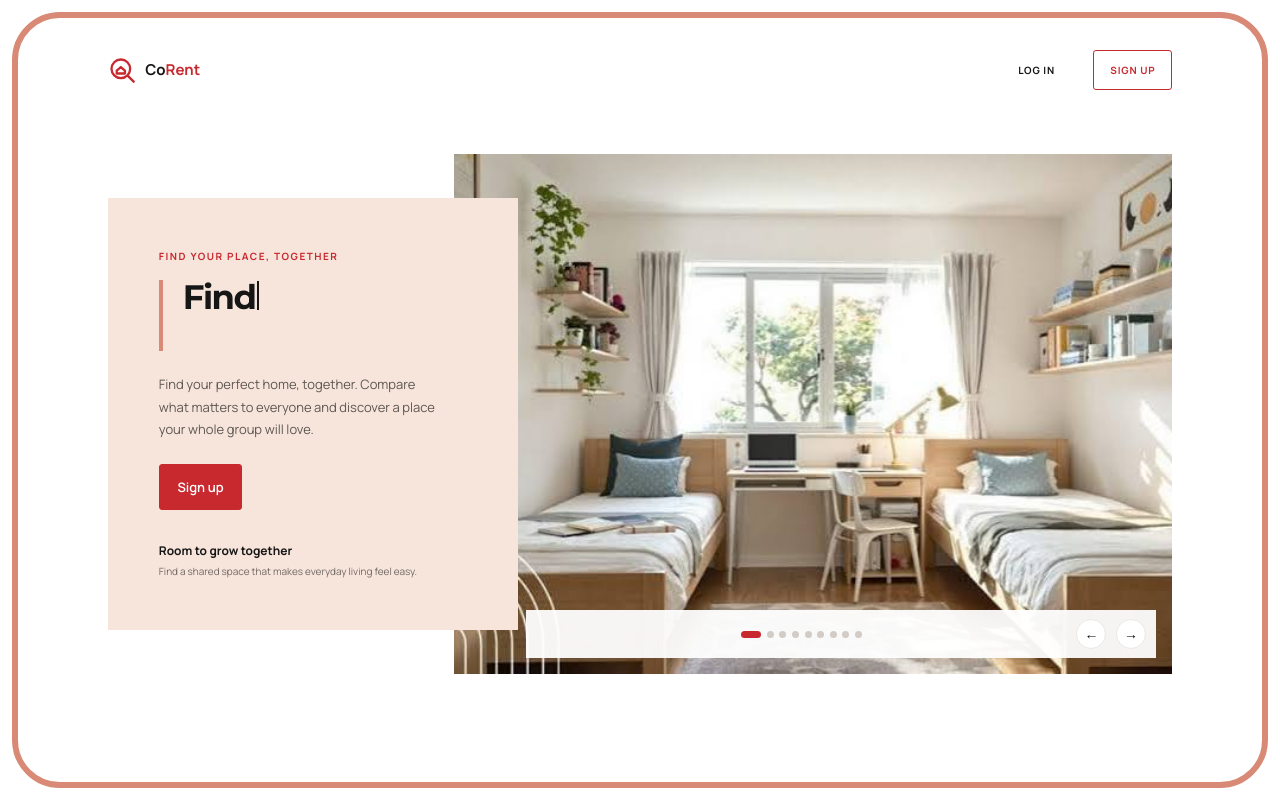
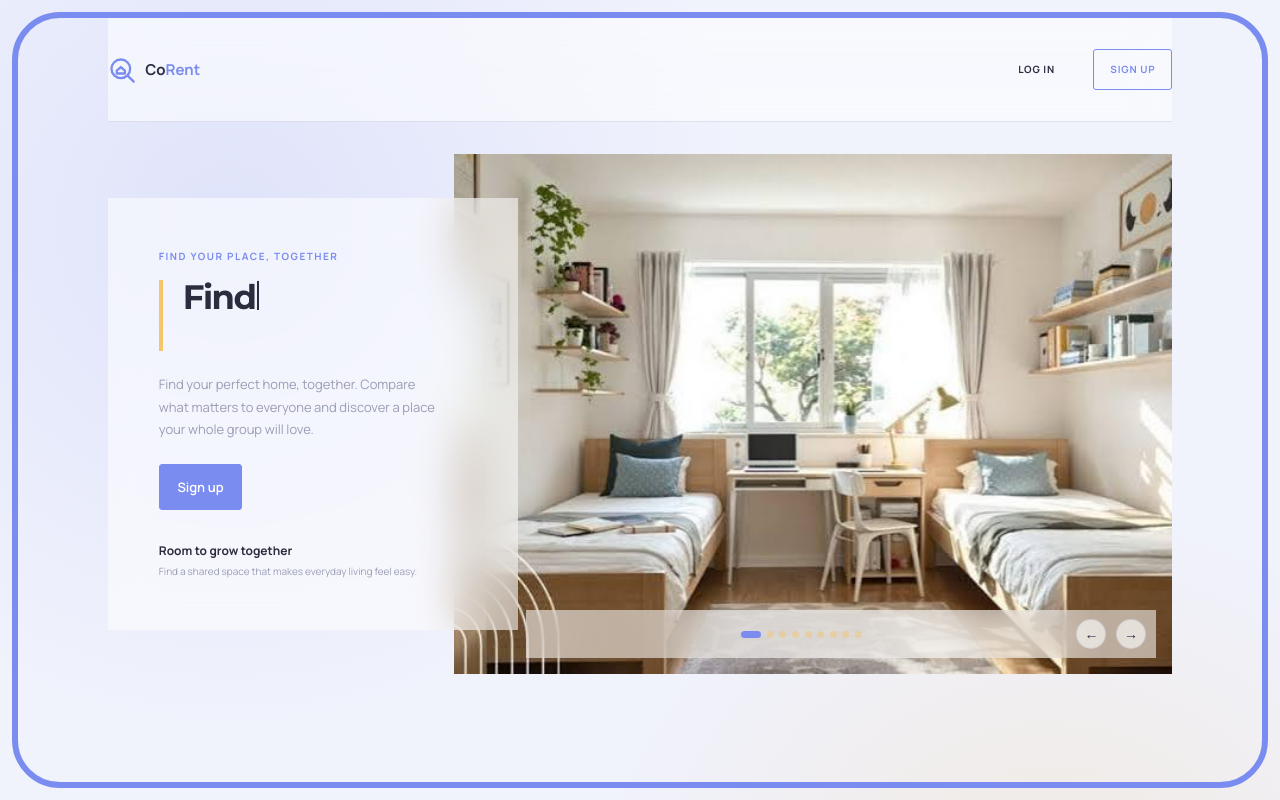
Before and after one commit to John-7-7/corent, a Vue app: page / in a window 1280 px wide. Shown: the top 800 px of the page. Built offline with nearby package versions, Linux system fonts and the light colour scheme.

Commit message:
Edit colour palette

```diff
--- a/src/components/AppSidebar.vue
+++ b/src/components/AppSidebar.vue
@@ -34,12 +34,13 @@ const links = [
 .sidebar {
   width: 220px;
   flex: none;
-  background: #fff;
+  background: var(--glass);
   border-right: 1px solid var(--line);
   padding: 0 0.75rem 1rem;
   position: sticky;
   top: 0;
   height: 100vh;
+  backdrop-filter: var(--glass-blur);
 }
 .brand {
   display: flex;
@@ -61,7 +62,7 @@ ul { list-style: none; margin: 0; padding: 0; display: grid; gap: 4px; }
   gap: 0.65rem;
   padding: 0.6rem 0.75rem;
   border-radius: 10px;
-  color: #555;
+  color: var(--text);
   font-size: 13px;
   font-weight: 600;
   text-decoration: none;
--- a/src/components/profile/AccountSettings.vue
+++ b/src/components/profile/AccountSettings.vue
@@ -54,6 +54,7 @@ function closeDialog() {
 <style scoped>
 .account {
   background: var(--cr-surface);
+  backdrop-filter: var(--cr-glass-blur);
   border: 1px solid var(--cr-border);
   border-radius: var(--cr-radius-card);
   box-shadow: var(--cr-shadow-card);
--- a/src/components/profile/DeleteAccountDialog.vue
+++ b/src/components/profile/DeleteAccountDialog.vue
@@ -113,6 +113,7 @@ function confirm() {
   padding: 24px;
   border-radius: 14px;
   background: var(--cr-surface);
+  backdrop-filter: var(--cr-glass-blur);
   box-shadow: 0 20px 50px rgb(0 0 0 / 20%);
   color: var(--cr-text);
 }
--- a/src/components/profile/PrefCard.vue
+++ b/src/components/profile/PrefCard.vue
@@ -27,6 +27,7 @@ defineProps({
 <style scoped>
 .pref-card {
   background: var(--cr-surface);
+  backdrop-filter: var(--cr-glass-blur);
   border: 1px solid var(--cr-border);
   border-radius: var(--cr-radius-card);
   box-shadow: var(--cr-shadow-card);
--- a/src/components/profile/ProfileSummary.vue
+++ b/src/components/profile/ProfileSummary.vue
@@ -103,6 +103,7 @@ const locationLabels = computed(() =>
 <style scoped>
 .summary {
   background: var(--cr-surface);
+  backdrop-filter: var(--cr-glass-blur);
   border: 1px solid var(--cr-border);
   border-radius: var(--cr-radius-card);
   box-shadow: var(--cr-shadow-card);
--- a/src/components/profile/theme.css
+++ b/src/components/profile/theme.css
@@ -2,28 +2,29 @@
    src/corent.css (--red, --bg, ...) and fall back to the same palette if a
    component is rendered without it. */
 :root {
-  --cr-accent: var(--red, #c8292f);
-  --cr-accent-hover: var(--red-dark, #a81f25);
-  --cr-accent-soft: var(--red-tint, #fbe9e8);
-  --cr-dark: var(--ink, #171717);
-  --cr-text: var(--text, #161616);
-  --cr-muted: #6b6b6b;
-  --cr-subtle: #8c8c8c;
+  --cr-accent: var(--red, #7b8cf0);
+  --cr-accent-hover: var(--red-dark, #6576dc);
+  --cr-accent-soft: var(--red-tint, rgb(123 140 240 / 14%));
+  --cr-dark: var(--ink, #2a2d3e);
+  --cr-text: var(--text, #2a2d3e);
+  --cr-muted: var(--muted, #9a9db5);
+  --cr-subtle: var(--disabled, #b5b8c9);
   --cr-border: var(--line, #ebe8e6);
   --cr-border-strong: var(--chip-line, #dcd8d4);
   --cr-bg: var(--bg, #f6f5f4);
-  --cr-surface: #ffffff;
+  --cr-surface: var(--glass, rgb(255 255 255 / 55%));
   --cr-track: #e5e5e5;
   --cr-warning: var(--warn, #8a5a00);
   --cr-warning-soft: var(--warn-tint, #fdf1d6);
-  --cr-error: #c4001f;
-  --cr-error-soft: #fdecee;
+  --cr-error: var(--error, #c4001f);
+  --cr-error-soft: var(--error-tint, #fdecee);
   --cr-success: var(--ok, #2e7d5b);
   --cr-success-soft: var(--ok-tint, #e2f3ea);
   --cr-radius-card: 12px;
   --cr-radius-control: 8px;
   --cr-shadow-card: 0 1px 2px rgb(0 0 0 / 4%), 0 1px 3px rgb(0 0 0 / 6%);
-  --cr-focus-ring: 0 0 0 3px rgb(200 41 47 / 25%);
+  --cr-glass-blur: var(--glass-blur, blur(20px));
+  --cr-focus-ring: 0 0 0 3px rgb(123 140 240 / 25%);
   --cr-font:
     var(--font, 'Manrope'), system-ui, -apple-system, 'Segoe UI', Roboto, 'Helvetica Neue', Arial,
     sans-serif;
--- a/src/corent.css
+++ b/src/corent.css
@@ -1,18 +1,24 @@
 @import url('https://fonts.googleapis.com/css2?family=Manrope:wght@400;500;600;700;800&family=Montserrat:wght@400;500;600;700;800&display=swap');
 
 :root {
-  --red: #c8292f;
-  --red-dark: #a81f25;
-  --red-tint: #fbe9e8;
-  --red-disabled: #ebbcbc;
-  --bg: #f6f5f4;
-  --card: #ffffff;
-  --line: #ebe8e6;
-  --chip-line: #dcd8d4;
-  --text: #161616;
-  --muted: #8c8883;
-  --soft: #efeeec;
-  --ink: #171717;
+  --red: #7b8cf0;
+  --red-dark: #6576dc;
+  --red-tint: rgb(123 140 240 / 14%);
+  --red-disabled: #b5b8c9;
+  --error: #c8292f;
+  --error-tint: #fbe9e8;
+  --bg: #f0f2fc;
+  --card: rgb(255 255 255 / 55%);
+  --glass: rgb(255 255 255 / 55%);
+  --glass-blur: blur(20px);
+  --line: rgb(93 103 151 / 16%);
+  --chip-line: rgb(93 103 151 / 24%);
+  --text: #2a2d3e;
+  --muted: #9a9db5;
+  --soft: rgb(123 140 240 / 9%);
+  --ink: #2a2d3e;
+  --disabled: #b5b8c9;
+  --highlight: #f5c46b;
   --ok: #2e7d5b;
   --ok-tint: #e2f3ea;
   --warn: #8a5a00;
@@ -59,7 +65,12 @@ button, input, select { font: inherit; }
 /* ---------- App shell ---------- */
 .shell { display: flex; min-height: 100vh; }
 .shell-main { flex: 1; min-width: 0; }
-.page-head { background: #fff; border-bottom: 1px solid var(--line); padding: 1rem 1.5rem; }
+.page-head {
+  background: var(--glass);
+  border-bottom: 1px solid var(--line);
+  padding: 1rem 1.5rem;
+  backdrop-filter: var(--glass-blur);
+}
 .page-head p { color: var(--muted); font-size: 12.5px; margin-top: 2px; }
 .content { padding: 1.25rem 1.5rem 3rem; }
 .stack { max-width: 520px; margin: 0 auto; display: flex; flex-direction: column; gap: 0.75rem; }
@@ -75,7 +86,8 @@ button, input, select { font: inherit; }
   border-radius: 12px;
   padding: 1rem;
   border: 1px solid var(--line);
-  box-shadow: 0 1px 2px rgba(0, 0, 0, 0.04);
+  box-shadow: 0 8px 24px rgb(42 45 62 / 5%);
+  backdrop-filter: var(--glass-blur);
 }
 .card-sub { font-size: 11px; color: var(--muted); margin-top: 2px; }
 .eyebrow { font-size: 10px; font-weight: 700; letter-spacing: 0.06em; text-transform: uppercase; color: var(--muted); }
@@ -84,15 +96,15 @@ button, input, select { font: inherit; }
 /* ---------- Buttons ---------- */
 .btn {
   display: inline-flex; align-items: center; justify-content: center; gap: 0.4rem;
-  border-radius: 10px; border: 1px solid var(--chip-line); background: #fff; color: var(--text);
+  border-radius: 10px; border: 1px solid var(--chip-line); background: var(--glass); color: var(--text);
   padding: 0.55rem 0.95rem; font-size: 13px; font-weight: 600; cursor: pointer; text-decoration: none;
 }
 .btn:hover { background: var(--soft); }
 .btn-primary { background: var(--red); border-color: var(--red); color: #fff; }
 .btn-primary:hover { background: var(--red-dark); border-color: var(--red-dark); }
-.btn-primary:disabled { background: var(--red-disabled); border-color: var(--red-disabled); cursor: not-allowed; }
-.btn-danger { color: var(--red); border-color: var(--red); }
-.btn-danger:hover { background: var(--red-tint); }
+.btn-primary:disabled { background: var(--glass); border-color: var(--disabled); color: var(--disabled); cursor: not-allowed; }
+.btn-danger { color: var(--error); border-color: var(--error); }
+.btn-danger:hover { background: var(--error-tint); }
 .btn-block { width: 100%; padding: 0.8rem 1rem; }
 .btn-sm { padding: 0.35rem 0.7rem; font-size: 12px; }
 .icon-btn {
@@ -108,21 +120,21 @@ button, input, select { font: inherit; }
   letter-spacing: 0.06em; text-transform: uppercase; color: var(--muted);
 }
 .input {
-  width: 100%; background: #fff; color: var(--text); border: 1px solid var(--chip-line);
+  width: 100%; background: var(--glass); color: var(--text); border: 1px solid var(--chip-line);
   border-radius: 10px; padding: 0.7rem 0.9rem; font-size: 13.5px;
 }
-.input::placeholder { color: #b9b5b0; }
-.input:disabled { background: var(--soft); color: var(--muted); }
-.input.invalid { border-color: var(--red); background: var(--red-tint); }
+.input::placeholder { color: var(--muted); }
+.input:disabled { background: var(--soft); color: var(--disabled); }
+.input.invalid { border-color: var(--error); background: var(--error-tint); }
 .hint { font-size: 11px; color: var(--muted); margin-top: 0.3rem; }
-.field-error { font-size: 11.5px; color: var(--red); margin-top: 0.3rem; }
+.field-error { font-size: 11.5px; color: var(--error); margin-top: 0.3rem; }
 .grid-2 { display: grid; grid-template-columns: 1fr 1fr; gap: 0 0.75rem; }
 @media (max-width: 560px) { .grid-2 { grid-template-columns: 1fr; } }
 
 /* ---------- Chips ---------- */
 .chips { display: flex; flex-wrap: wrap; gap: 0.4rem; margin-top: 0.7rem; }
 .chip {
-  display: inline-flex; align-items: center; gap: 0.3rem; background: #fff;
+  display: inline-flex; align-items: center; gap: 0.3rem; background: var(--glass);
   border: 1px solid var(--chip-line); border-radius: 999px; color: #555;
   padding: 0.28rem 0.75rem; font-size: 11px; font-weight: 600; cursor: pointer;
 }
@@ -135,7 +147,7 @@ button, input, select { font: inherit; }
   border-radius: 999px; padding: 2px 9px; font-size: 11px; font-weight: 700;
 }
 .tag { display: inline-block; border-radius: 999px; padding: 2px 9px; font-size: 11px; font-weight: 600; background: var(--soft); color: #444; }
-.tag-red { background: var(--red-tint); color: var(--red); }
+.tag-red { background: var(--error-tint); color: var(--error); }
 .tag-ok { background: var(--ok-tint); color: var(--ok); }
 .tag-warn { background: var(--warn-tint); color: var(--warn); }
 
@@ -182,8 +194,8 @@ button, input, select { font: inherit; }
   background: rgba(23, 23, 23, 0.5); padding: 1rem;
 }
 .modal {
-  background: #fff; border-radius: 14px; width: min(520px, 100%); max-height: 90vh;
-  overflow-y: auto; padding: 1.25rem;
+  background: var(--glass); backdrop-filter: var(--glass-blur); border-radius: 14px;
+  width: min(520px, 100%); max-height: 90vh; overflow-y: auto; padding: 1.25rem;
 }
 
 /* ---------- Auth pages ---------- */
--- a/src/views/LandingView.vue
+++ b/src/views/LandingView.vue
@@ -265,13 +265,16 @@ onBeforeUnmount(() => {
 .landing {
   min-height: 100vh;
   padding: 12px;
-  background: #fff;
+  background:
+    radial-gradient(ellipse at 18% 18%, rgb(123 140 240 / 14%), transparent 32rem),
+    radial-gradient(ellipse at 82% 72%, rgb(245 196 107 / 18%), transparent 28rem),
+    var(--bg);
 }
 
 .landing-frame {
   min-height: min(840px, calc(100vh - 24px));
   padding: 0 clamp(1.25rem, 7vw, 7.5rem);
-  border: 6px solid #d88a76;
+  border: 6px solid var(--red);
   border-radius: 48px;
   overflow: hidden;
 }
@@ -282,6 +285,9 @@ onBeforeUnmount(() => {
   justify-content: space-between;
   min-height: 104px;
   gap: 1.5rem;
+  border-bottom: 1px solid var(--line);
+  background: var(--glass);
+  backdrop-filter: var(--glass-blur);
 }
 
 .brand {
@@ -312,7 +318,6 @@ onBeforeUnmount(() => {
   letter-spacing: 0.08em;
   text-transform: uppercase;
 }
-
 .top-nav a:hover,
 .text-link:hover {
   color: var(--red);
@@ -345,7 +350,8 @@ onBeforeUnmount(() => {
   grid-row: 1;
   margin-right: -4rem;
   padding: clamp(1.5rem, 4vw, 3.5rem);
-  background: #f7e5dc;
+  background: var(--glass);
+  backdrop-filter: var(--glass-blur);
   container-type: inline-size;
 }
 
@@ -361,7 +367,7 @@ onBeforeUnmount(() => {
 .hero h1 {
   font-family: var(--font-heading);
   padding-left: 1.25rem;
-  border-left: 4px solid #d88a76;
+  border-left: 4px solid var(--highlight);
   font-size: clamp(1.75rem, 11cqi, 3.5rem);
   font-weight: 700;
   line-height: 1.05;
@@ -406,7 +412,7 @@ onBeforeUnmount(() => {
 .lead {
   max-width: 35ch;
   margin: 1.4rem 0 1.5rem;
-  color: #5e5752;
+  color: var(--muted);
   font-size: 13px;
   line-height: 1.7;
 }
@@ -436,7 +442,7 @@ onBeforeUnmount(() => {
 }
 
 .slide-caption-detail {
-  color: #716963;
+  color: var(--muted);
   font-size: 10px;
   line-height: 1.5;
 }
@@ -447,7 +453,7 @@ onBeforeUnmount(() => {
   grid-row: 1;
   height: clamp(340px, 43vw, 520px);
   overflow: hidden;
-  background: #e9e3dd;
+  background: var(--soft);
 }
 
 .slide-image {
@@ -478,7 +484,8 @@ onBeforeUnmount(() => {
   gap: 0.6rem;
   min-height: 48px;
   padding: 0.5rem 0.65rem;
-  background: rgb(255 255 255 / 94%);
+  background: var(--glass);
+  backdrop-filter: var(--glass-blur);
 }
 
 .slide-dots {
@@ -494,7 +501,7 @@ onBeforeUnmount(() => {
   padding: 0;
   border: 0;
   border-radius: 50%;
-  background: #d3ccc6;
+  background: color-mix(in srgb, var(--highlight) 45%, transparent);
   cursor: pointer;
 }
 
@@ -511,7 +518,8 @@ onBeforeUnmount(() => {
   height: 30px;
   border: 1px solid var(--line);
   border-radius: 50%;
-  background: #fff;
+  background: var(--glass);
+  backdrop-filter: var(--glass-blur);
   color: var(--text);
   cursor: pointer;
 }
@@ -547,11 +555,12 @@ onBeforeUnmount(() => {
   padding: 0;
   list-style: none;
 }
-
 .steps li {
   padding: 1.25rem;
-  border: 1px solid transparent;
+  border: 1px solid var(--line);
   border-radius: 12px;
+  background: var(--glass);
+  backdrop-filter: var(--glass-blur);
   transition:
     transform 180ms ease,
     border-color 180ms ease,
@@ -563,7 +572,7 @@ onBeforeUnmount(() => {
 .steps li:focus-within {
   transform: translateY(-6px);
   border-color: var(--line);
-  background: #fff;
+  background: rgb(255 255 255 / 75%);
   box-shadow: 0 12px 28px rgb(23 23 23 / 9%);
 }
 
@@ -574,8 +583,8 @@ onBeforeUnmount(() => {
   height: 30px;
   margin-bottom: 0.8rem;
   border-radius: 50%;
-  background: #f7e5dc;
-  color: var(--red);
+  background: color-mix(in srgb, var(--highlight) 35%, transparent);
+  color: #78551e;
   font-size: 10px;
   font-weight: 700;
 }
```
